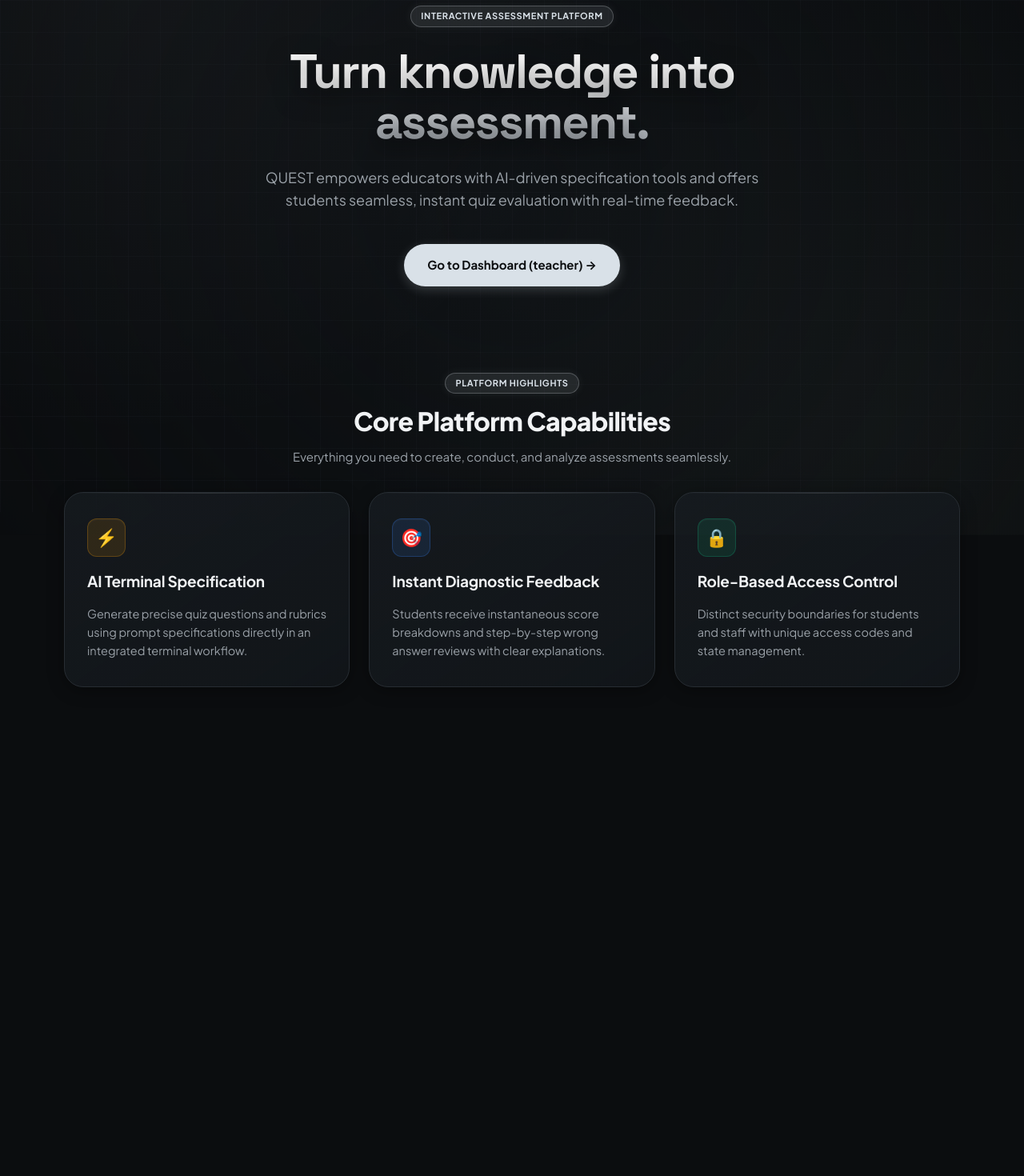
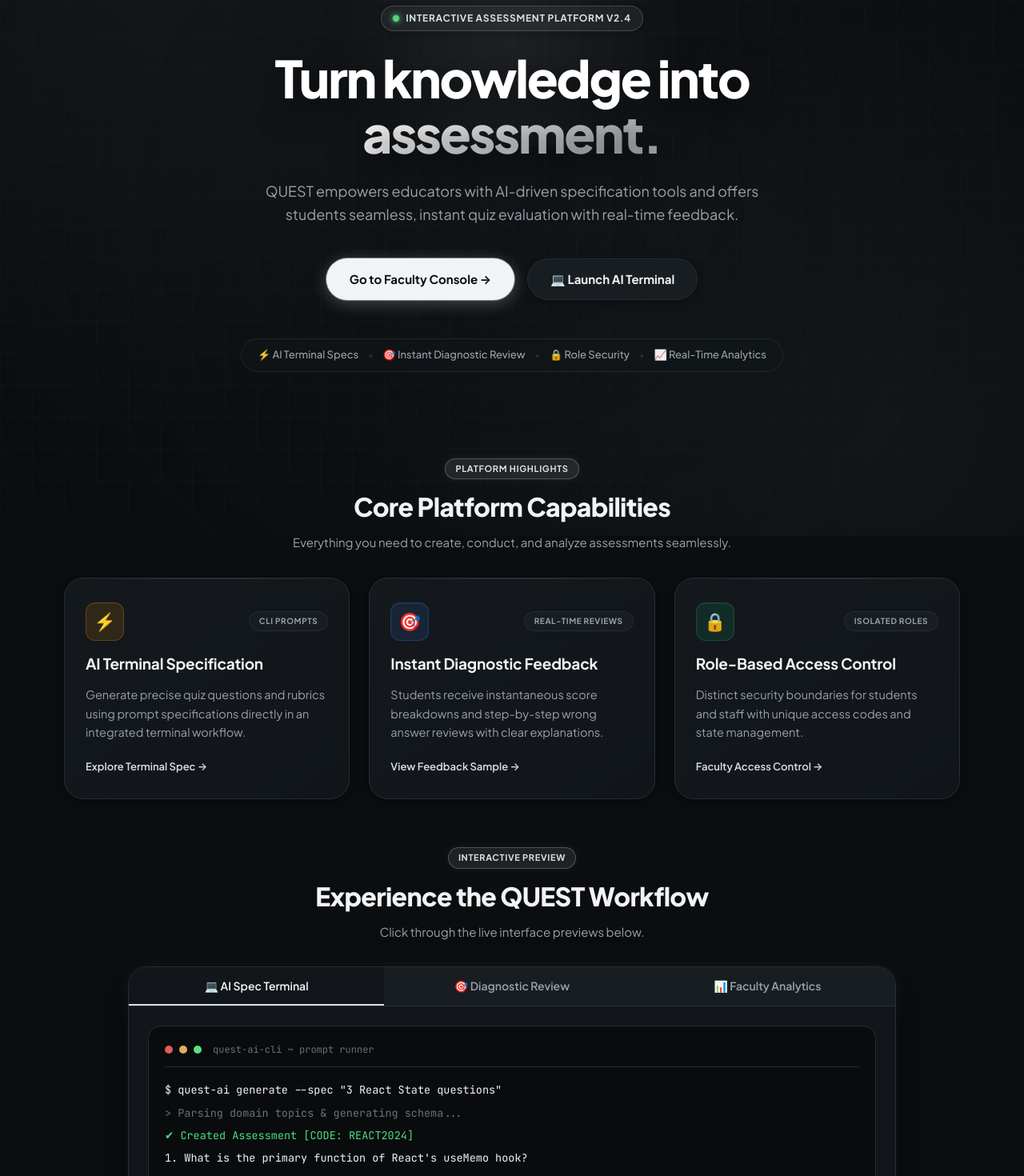
Before and after one commit to sowmiya07-alt/QUEST, a React (Vite) app: page / in a window 1280 px wide. Shown: the part 160-1630 px from the top of the page at 80% size. Before the commit the page ends 1123 px from the top, so only its background shows below. Built offline with nearby package versions, Linux system fonts and the light colour scheme; no server answers.

Commit message:
Enhance Landing Page with ambient hero glow, feature links, and interactive workflow preview tabs

```diff
--- a/src/pages/Home.jsx
+++ b/src/pages/Home.jsx
@@ -1,43 +1,75 @@
-import React from "react";
+import React, { useState } from "react";
 import { Link } from "react-router-dom";
 import { useAuth } from "../context/AuthContext";
 import Navbar from "../components/Navbar";
 
 export default function Home() {
-  const { user, loginAsTeacher, loginAsStudent } = useAuth();
+  const { user } = useAuth();
+  const [activeTab, setActiveTab] = useState("terminal");
+
+  const isTeacher = user?.role === "teacher";
 
   return (
     <div className="app-shell">
       <Navbar />
       <main className="app-content container">
+        {/* Ambient Hero Section */}
         <section className="hero-section">
-          <div className="badge badge-accent">Interactive Assessment Platform</div>
-          <h1 className="hero-title">Turn knowledge into assessment.</h1>
+          <div className="hero-glow-bg" />
+
+          <div className="badge badge-accent hero-badge">
+            <span className="pulse-dot" /> Interactive Assessment Platform v2.4
+          </div>
+
+          <h1 className="hero-title">
+            Turn knowledge into <span className="gradient-text">assessment.</span>
+          </h1>
+
           <p className="hero-subtitle">
             QUEST empowers educators with AI-driven specification tools and offers students seamless, instant quiz evaluation with real-time feedback.
           </p>
 
-          <div style={{ display: "flex", gap: "16px", marginTop: "16px", flexWrap: "wrap", justifyContent: "center" }}>
+          <div className="hero-actions">
             {user ? (
+              <>
                 <Link
-                to={user.role === "teacher" ? "/staff/dashboard" : "/student/dashboard"}
-                className="btn btn-primary btn-lg"
+                  to={isTeacher ? "/staff/dashboard" : "/student/dashboard"}
+                  className="btn btn-primary btn-lg hero-btn-primary"
                 >
-                Go to Dashboard ({user.role}) →
+                  Go to {isTeacher ? "Faculty Console" : "Student Portal"} →
                 </Link>
+                <Link
+                  to={isTeacher ? "/staff/quiz/create/terminal" : "/student/join"}
+                  className="btn btn-secondary btn-lg"
+                >
+                  {isTeacher ? "💻 Launch AI Terminal" : "🔑 Join Quiz with Code"}
+                </Link>
+              </>
             ) : (
               <>
-                <Link to="/student/login" className="btn btn-primary btn-lg">
-                  Student Portal
+                <Link to="/student/login" className="btn btn-primary btn-lg hero-btn-primary">
+                  Student Portal →
                 </Link>
                 <Link to="/staff/login" className="btn btn-secondary btn-lg">
-                  Staff / Teacher Portal
+                  Staff / Faculty Portal →
                 </Link>
               </>
             )}
           </div>
+
+          {/* Hero Feature Pill Bar */}
+          <div className="hero-pill-bar">
+            <span className="hero-pill">⚡ AI Terminal Specs</span>
+            <span className="hero-pill-divider">•</span>
+            <span className="hero-pill">🎯 Instant Diagnostic Review</span>
+            <span className="hero-pill-divider">•</span>
+            <span className="hero-pill">🔒 Role Security</span>
+            <span className="hero-pill-divider">•</span>
+            <span className="hero-pill">📈 Real-Time Analytics</span>
+          </div>
         </section>
 
+        {/* Feature Cards Grid */}
         <section className="features-section">
           <div className="features-header">
             <span className="badge badge-accent">Platform Highlights</span>
@@ -47,33 +79,168 @@ export default function Home() {
 
           <div className="features-grid">
             <div className="feature-card">
+              <div className="feature-card-top">
                 <div className="feature-icon-wrapper icon-amber">
                   <span className="feature-icon">⚡</span>
+                </div>
+                <span className="badge badge-neutral" style={{ fontSize: "10px" }}>CLI PROMPTS</span>
               </div>
               <h3 className="feature-card-title">AI Terminal Specification</h3>
               <p className="feature-card-desc">
                 Generate precise quiz questions and rubrics using prompt specifications directly in an integrated terminal workflow.
               </p>
+              <Link to={isTeacher ? "/staff/quiz/create/terminal" : "/student/login"} className="feature-card-link">
+                Explore Terminal Spec →
+              </Link>
             </div>
 
             <div className="feature-card">
+              <div className="feature-card-top">
                 <div className="feature-icon-wrapper icon-blue">
                   <span className="feature-icon">🎯</span>
+                </div>
+                <span className="badge badge-neutral" style={{ fontSize: "10px" }}>REAL-TIME REVIEWS</span>
               </div>
               <h3 className="feature-card-title">Instant Diagnostic Feedback</h3>
               <p className="feature-card-desc">
                 Students receive instantaneous score breakdowns and step-by-step wrong answer reviews with clear explanations.
               </p>
+              <Link to={user ? "/student/attempts" : "/student/login"} className="feature-card-link">
+                View Feedback Sample →
+              </Link>
             </div>
 
             <div className="feature-card">
+              <div className="feature-card-top">
                 <div className="feature-icon-wrapper icon-emerald">
                   <span className="feature-icon">🔒</span>
+                </div>
+                <span className="badge badge-neutral" style={{ fontSize: "10px" }}>ISOLATED ROLES</span>
               </div>
               <h3 className="feature-card-title">Role-Based Access Control</h3>
               <p className="feature-card-desc">
                 Distinct security boundaries for students and staff with unique access codes and state management.
               </p>
+              <Link to="/staff/login" className="feature-card-link">
+                Faculty Access Control →
+              </Link>
+            </div>
+          </div>
+        </section>
+
+        {/* Interactive Platform Preview Section */}
+        <section className="preview-demo-section">
+          <div className="features-header">
+            <span className="badge badge-accent">Interactive Preview</span>
+            <h2 className="features-title">Experience the QUEST Workflow</h2>
+            <p className="features-subtitle">Click through the live interface previews below.</p>
+          </div>
+
+          <div className="demo-tabs-container">
+            <div className="demo-tabs-header">
+              <button
+                className={`demo-tab-btn ${activeTab === "terminal" ? "active" : ""}`}
+                onClick={() => setActiveTab("terminal")}
+              >
+                💻 AI Spec Terminal
+              </button>
+              <button
+                className={`demo-tab-btn ${activeTab === "review" ? "active" : ""}`}
+                onClick={() => setActiveTab("review")}
+              >
+                🎯 Diagnostic Review
+              </button>
+              <button
+                className={`demo-tab-btn ${activeTab === "analytics" ? "active" : ""}`}
+                onClick={() => setActiveTab("analytics")}
+              >
+                📊 Faculty Analytics
+              </button>
+            </div>
+
+            <div className="demo-tab-content">
+              {activeTab === "terminal" && (
+                <div className="demo-preview-card">
+                  <div className="demo-code-header">
+                    <span className="demo-dot red" />
+                    <span className="demo-dot yellow" />
+                    <span className="demo-dot green" />
+                    <span className="demo-title">quest-ai-cli ~ prompt runner</span>
+                  </div>
+                  <div className="demo-code-body">
+                    <div className="demo-code-line"><span className="cyan">$</span> quest-ai generate --spec "3 React State questions"</div>
+                    <div className="demo-code-line muted">&gt; Parsing domain topics & generating schema...</div>
+                    <div className="demo-code-line green">✔ Created Assessment [CODE: REACT2024]</div>
+                    <div className="demo-code-line">1. What is the primary function of React's useMemo hook?</div>
+                    <div className="demo-code-line indent muted">A) To subscribe to external data stores</div>
+                    <div className="demo-code-line indent green">B) To cache calculation results between re-renders ✓</div>
+                  </div>
+                </div>
+              )}
+
+              {activeTab === "review" && (
+                <div className="demo-preview-card">
+                  <div className="demo-review-header">
+                    <span className="badge badge-success">Score: 75%</span>
+                    <span style={{ fontSize: "14px", fontWeight: "600" }}>Diagnostic Answer Breakdown</span>
+                  </div>
+                  <div className="demo-review-body">
+                    <div className="demo-review-q">
+                      <div style={{ display: "flex", justifyContent: "space-between", marginBottom: "6px" }}>
+                        <strong>Question 1: What is the Virtual DOM?</strong>
+                        <span className="badge badge-success">Correct ✓</span>
+                      </div>
+                      <p className="muted" style={{ fontSize: "13px" }}>
+                        Selected: A lightweight copy of real DOM in memory.
+                      </p>
+                    </div>
+                    <div className="demo-review-q">
+                      <div style={{ display: "flex", justifyContent: "space-between", marginBottom: "6px" }}>
+                        <strong>Question 2: Why double render in StrictMode?</strong>
+                        <span className="badge badge-danger">Incorrect ✗</span>
+                      </div>
+                      <div className="demo-explanation">
+                        <strong>Explanation:</strong> Double rendering helps detect unexpected side-effects during render phase.
+                      </div>
+                    </div>
+                  </div>
+                </div>
+              )}
+
+              {activeTab === "analytics" && (
+                <div className="demo-preview-card">
+                  <div style={{ display: "flex", justifyContent: "space-between", alignItems: "center", marginBottom: "16px" }}>
+                    <h4 style={{ margin: 0 }}>Class Submission Summary</h4>
+                    <span className="badge badge-accent">Average: 82%</span>
+                  </div>
+                  <div className="table-wrapper">
+                    <table className="data-table">
+                      <thead>
+                        <tr>
+                          <th>Student Code</th>
+                          <th>Quiz Code</th>
+                          <th>Score</th>
+                          <th>Status</th>
+                        </tr>
+                      </thead>
+                      <tbody>
+                        <tr>
+                          <td style={{ fontFamily: "var(--font-mono)" }}>STU-9482</td>
+                          <td style={{ fontFamily: "var(--font-mono)" }}>REACT2024</td>
+                          <td>75%</td>
+                          <td><span className="badge badge-success">Passed</span></td>
+                        </tr>
+                        <tr>
+                          <td style={{ fontFamily: "var(--font-mono)" }}>STU-3104</td>
+                          <td style={{ fontFamily: "var(--font-mono)" }}>REACT2024</td>
+                          <td>90%</td>
+                          <td><span className="badge badge-success">Passed</span></td>
+                        </tr>
+                      </tbody>
+                    </table>
+                  </div>
+                </div>
+              )}
             </div>
           </div>
         </section>
--- a/src/styles/pages.css
+++ b/src/styles/pages.css
@@ -9,7 +9,21 @@
   gap: var(--space-4);
   max-width: 860px;
   margin: 0 auto;
+  position: relative;
   animation: heroIn 600ms cubic-bezier(0.34, 1.56, 0.64, 1);
+}
+
+.hero-glow-bg {
+  position: absolute;
+  top: -20px;
+  left: 50%;
+  transform: translateX(-50%);
+  width: 100%;
+  max-width: 600px;
+  height: 260px;
+  background: radial-gradient(circle, rgba(217, 225, 232, 0.08) 0%, rgba(18, 22, 26, 0) 70%);
+  pointer-events: none;
+  z-index: 0;
 }
 
 @keyframes heroIn {
@@ -17,16 +31,50 @@
   to { opacity: 1; transform: translateY(0) scale(1); }
 }
 
+.hero-badge {
+  display: inline-flex;
+  align-items: center;
+  gap: 8px;
+  padding: 6px 14px !important;
+  font-size: 12px !important;
+  border-radius: 999px;
+  background: rgba(217, 225, 232, 0.06) !important;
+  border: 1px solid rgba(217, 225, 232, 0.2) !important;
+  box-shadow: 0 2px 10px rgba(0,0,0,0.3);
+  position: relative;
+  z-index: 1;
+}
+
+.pulse-dot {
+  width: 8px;
+  height: 8px;
+  border-radius: 50%;
+  background: #5CE084;
+  box-shadow: 0 0 8px #5CE084;
+  animation: pulseGlow 2s infinite ease-in-out;
+}
+
+@keyframes pulseGlow {
+  0%, 100% { transform: scale(1); opacity: 1; }
+  50% { transform: scale(1.3); opacity: 0.6; }
+}
+
 .hero-title {
-  font-family: var(--font-display);
-  font-size: clamp(36px, 6vw, 60px);
+  font-family: var(--font-sans);
+  font-size: clamp(38px, 6vw, 64px);
   font-weight: 800;
-  line-height: 1.05;
-  letter-spacing: -0.03em;
-  background: linear-gradient(180deg, #FFFFFF 30%, #9AA1A8 100%);
+  line-height: 1.08;
+  letter-spacing: -0.035em;
+  color: #FFFFFF;
+  text-shadow: 0 10px 40px rgba(0,0,0,0.6);
+  position: relative;
+  z-index: 1;
+}
+
+.gradient-text {
+  background: linear-gradient(135deg, #FFFFFF 20%, #9AA1A8 100%);
   -webkit-background-clip: text;
   -webkit-text-fill-color: transparent;
-  text-shadow: 0 10px 30px rgba(0,0,0,0.5);
 }
 
 .hero-subtitle {
@@ -34,6 +82,56 @@
   color: var(--color-text-secondary);
   max-width: 640px;
   line-height: 1.6;
+  position: relative;
+  z-index: 1;
+}
+
+.hero-actions {
+  display: flex;
+  gap: 16px;
+  margin-top: 16px;
+  flex-wrap: wrap;
+  justify-content: center;
+  position: relative;
+  z-index: 1;
+}
+
+.hero-btn-primary {
+  background: #F1F3F5 !important;
+  color: #0B0D0F !important;
+  box-shadow: 0 4px 20px rgba(241, 243, 245, 0.25), 0 0 0 1px rgba(255, 255, 255, 0.4) !important;
+}
+
+.hero-btn-primary:hover {
+  background: #FFFFFF !important;
+  box-shadow: 0 6px 28px rgba(241, 243, 245, 0.35), 0 0 0 1px rgba(255, 255, 255, 0.6) !important;
+}
+
+.hero-pill-bar {
+  display: flex;
+  align-items: center;
+  gap: 12px;
+  margin-top: 24px;
+  padding: 10px 20px;
+  background: rgba(18, 22, 26, 0.6);
+  border: 1px solid rgba(255, 255, 255, 0.08);
+  border-radius: 999px;
+  backdrop-filter: blur(8px);
+  flex-wrap: wrap;
+  justify-content: center;
+  position: relative;
+  z-index: 1;
+}
+
+.hero-pill {
+  font-size: 13px;
+  color: var(--color-text-secondary);
+  font-weight: 500;
+}
+
+.hero-pill-divider {
+  color: var(--color-border);
+  font-size: 12px;
 }
 
 .grid-cards {
@@ -92,10 +190,10 @@
   background: linear-gradient(145deg, rgba(24, 29, 34, 0.75) 0%, rgba(18, 22, 26, 0.95) 100%);
   border: 1px solid var(--color-border);
   border-radius: var(--radius-lg);
-  padding: 32px 28px;
+  padding: 30px 26px;
   display: flex;
   flex-direction: column;
-  gap: 16px;
+  gap: 14px;
   box-shadow: 0 4px 20px rgba(0, 0, 0, 0.35);
   transition: all 240ms cubic-bezier(0.16, 1, 0.3, 1);
   position: relative;
@@ -106,9 +204,7 @@
 .feature-card::before {
   content: "";
   position: absolute;
-  top: 0;
-  left: 0;
-  right: 0;
+  top: 0; left: 0; right: 0;
   height: 1px;
   background: linear-gradient(90deg, transparent, rgba(255, 255, 255, 0.15), transparent);
   opacity: 0.8;
@@ -118,6 +214,12 @@
   transform: translateY(-6px);
   border-color: rgba(217, 225, 232, 0.35);
   box-shadow: 0 12px 36px rgba(0, 0, 0, 0.5), 0 0 20px rgba(217, 225, 232, 0.06);
+}
+
+.feature-card-top {
+  display: flex;
+  align-items: center;
+  justify-content: space-between;
 }
 
 .feature-icon-wrapper {
@@ -165,225 +267,150 @@
   color: var(--color-text-secondary);
   line-height: 1.6;
   margin: 0;
+  flex: 1;
 }
 
-.quiz-card {
+.feature-card-link {
+  font-size: 13px;
+  font-weight: 600;
+  color: var(--color-accent);
+  margin-top: 8px;
+  transition: color 200ms ease;
+  display: inline-flex;
+  align-items: center;
+}
+
+.feature-card-link:hover {
+  color: #FFFFFF;
+}
+
+/* Interactive Platform Demo Preview Section */
+.preview-demo-section {
+  margin-top: 60px;
+  margin-bottom: 60px;
+  display: flex;
+  flex-direction: column;
+  align-items: center;
+  gap: 32px;
+}
+
+.demo-tabs-container {
+  width: 100%;
+  max-width: 960px;
   background: var(--color-surface);
   border: 1px solid var(--color-border);
+  border-radius: var(--radius-lg);
+  overflow: hidden;
+  box-shadow: var(--shadow-lg);
+}
+
+.demo-tabs-header {
+  display: flex;
+  background: var(--color-elevated);
+  border-bottom: 1px solid var(--color-border);
+}
+
+.demo-tab-btn {
+  flex: 1;
+  padding: 14px 20px;
+  background: transparent;
+  border: none;
+  border-bottom: 2px solid transparent;
+  color: var(--color-text-secondary);
+  font-size: 14px;
+  font-weight: 600;
+  cursor: pointer;
+  transition: all 200ms ease;
+}
+
+.demo-tab-btn:hover {
+  color: var(--color-text-primary);
+}
+
+.demo-tab-btn.active {
+  color: var(--color-text-primary);
+  border-bottom-color: var(--color-accent);
+  background: var(--color-surface);
+}
+
+.demo-tab-content {
+  padding: 24px;
+}
+
+.demo-preview-card {
+  background: #090B0D;
+  border: 1px solid var(--color-border);
   border-radius: var(--radius-md);
-  padding: var(--space-4);
+  overflow: hidden;
+  padding: 20px;
+}
+
+.demo-code-header {
+  display: flex;
+  align-items: center;
+  gap: 8px;
+  margin-bottom: 16px;
+  padding-bottom: 12px;
+  border-bottom: 1px solid var(--color-border);
+}
+
+.demo-dot {
+  width: 10px;
+  height: 10px;
+  border-radius: 50%;
+}
+.demo-dot.red { background: #E05C5C; }
+.demo-dot.yellow { background: #E0AD5C; }
+.demo-dot.green { background: #5CE084; }
+
+.demo-title {
+  font-family: var(--font-mono);
+  font-size: 12px;
+  color: var(--color-text-muted);
+  margin-left: 6px;
+}
+
+.demo-code-body {
+  font-family: var(--font-mono);
+  font-size: 13.5px;
+  line-height: 1.8;
   display: flex;
   flex-direction: column;
-  justify-content: space-between;
-  gap: var(--space-3);
-  box-shadow: var(--shadow-sm);
-  transition: transform var(--transition-bounce), border-color var(--transition-base), box-shadow var(--transition-base);
-  animation: cardIn 400ms cubic-bezier(0.34, 1.56, 0.64, 1) backwards;
+  gap: 4px;
 }
 
-@keyframes cardIn {
-  from { opacity: 0; transform: translateY(16px); }
-  to { opacity: 1; transform: translateY(0); }
-}
+.demo-code-line.cyan { color: #38BDF8; }
+.demo-code-line.muted { color: var(--color-text-muted); }
+.demo-code-line.green { color: #4ADE80; }
+.demo-code-line.indent { padding-left: 20px; }
 
-.quiz-card:hover {
-  transform: translateY(-4px) scale(1.01);
-  border-color: rgba(217, 225, 232, 0.3);
-  box-shadow: var(--shadow-animatic);
-}
-
-.quiz-card-title {
-  font-family: var(--font-display);
-  font-size: 18px;
-  font-weight: 700;
-  color: var(--color-text-primary);
-  line-height: 1.3;
-}
-
-.quiz-card-meta {
+.demo-review-header {
   display: flex;
   align-items: center;
   justify-content: space-between;
-  font-size: 13px;
-  color: var(--color-text-muted);
+  margin-bottom: 16px;
+  padding-bottom: 12px;
+  border-bottom: 1px solid var(--color-border);
 }
 
-/* Stat Grid Cards */
-.stat-grid {
-  display: grid;
-  grid-template-columns: repeat(auto-fit, minmax(220px, 1fr));
-  gap: var(--space-3);
-  margin-bottom: var(--space-5);
+.demo-review-body {
+  display: flex;
+  flex-direction: column;
+  gap: 16px;
 }
 
-.stat-card {
+.demo-review-q {
   background: var(--color-surface);
   border: 1px solid var(--color-border);
-  border-radius: var(--radius-md);
-  padding: var(--space-4);
-  display: flex;
-  flex-direction: column;
-  gap: 4px;
-  box-shadow: var(--shadow-sm);
-  transition: transform var(--transition-bounce), border-color var(--transition-base);
-  position: relative;
-  overflow: hidden;
+  border-radius: var(--radius-sm);
+  padding: 14px 18px;
 }
 
-.stat-card::after {
-  content: "";
-  position: absolute;
-  top: 0;
-  left: 0;
-  right: 0;
-  height: 2px;
-  background: linear-gradient(90deg, transparent, var(--color-accent), transparent);
-  opacity: 0.4;
-}
-
-.stat-card:hover {
-  transform: translateY(-3px);
-  border-color: rgba(255, 255, 255, 0.15);
-}
-
-.stat-card-header {
-  display: flex;
-  align-items: center;
-  justify-content: space-between;
-  margin-bottom: 6px;
-}
-
-.stat-icon {
-  font-size: 18px;
-  opacity: 0.85;
-}
-
-.stat-value {
-  font-size: 32px;
-  font-weight: 800;
-  font-family: var(--font-mono);
-  color: var(--color-text-primary);
-  letter-spacing: -0.02em;
-}
-
-.stat-label {
-  font-size: 12px;
-  color: var(--color-text-muted);
-  font-weight: 600;
-  text-transform: uppercase;
-  letter-spacing: 0.05em;
-}
-
-/* Reference Code Hero Box */
-.join-code-card {
-  background: linear-gradient(135deg, rgba(24, 29, 34, 0.85) 0%, rgba(18, 22, 26, 0.95) 100%);
-  border: 1px solid var(--color-border);
-  border-radius: var(--radius-lg);
-  padding: 24px 28px;
-  margin-bottom: 32px;
-  box-shadow: 0 4px 24px rgba(0,0,0,0.35);
-  position: relative;
-  overflow: hidden;
-}
-
-.join-code-card::before {
-  content: "";
-  position: absolute;
-  top: 0; left: 0; right: 0;
-  height: 2px;
-  background: linear-gradient(90deg, var(--color-accent), transparent);
-}
-
-.join-code-header {
-  display: flex;
-  align-items: center;
-  gap: 10px;
-  margin-bottom: 6px;
-}
-
-.join-code-title {
-  font-size: 19px;
-  font-weight: 700;
-  color: var(--color-text-primary);
-}
-
-.join-code-desc {
-  font-size: 14px;
-  color: var(--color-text-secondary);
-  margin-bottom: 18px;
-}
-
-.join-code-form {
-  display: flex;
-  gap: 12px;
-  align-items: center;
-}
-
-@media (max-width: 640px) {
-  .join-code-form {
-    flex-direction: column;
-    align-items: stretch;
-  }
-}
-
-.join-code-input-wrapper {
-  position: relative;
-  flex: 1;
-  display: flex;
-  align-items: center;
-}
-
-.join-code-icon {
-  position: absolute;
-  left: 14px;
-  font-size: 16px;
-  color: var(--color-text-muted);
-  pointer-events: none;
-}
-
-.join-code-input {
-  padding-left: 42px !important;
-  height: 48px;
-  font-family: var(--font-mono);
-  font-size: 15px !important;
-  letter-spacing: 0.08em;
-  text-transform: uppercase;
-  background: rgba(11, 13, 15, 0.7) !important;
-  border: 1px solid var(--color-border) !important;
-  border-radius: var(--radius-md) !important;
-  transition: border-color 200ms ease, box-shadow 200ms ease;
-  width: 100%;
-}
-
-.join-code-input:focus {
-  border-color: var(--color-accent) !important;
-  box-shadow: 0 0 0 3px rgba(217, 225, 232, 0.1) !important;
-}
-
-.join-code-btn {
-  height: 48px;
-  padding: 0 24px !important;
-  font-size: 14px !important;
-  font-weight: 600 !important;
-  border-radius: var(--radius-md) !important;
-  white-space: nowrap;
-}
-
-/* Quiz Card Text Truncation and Meta Alignment */
-.quiz-card-content {
-  display: flex;
-  flex-direction: column;
-  gap: 8px;
-  flex: 1;
-}
-
-.quiz-card-desc {
+.demo-explanation {
+  margin-top: 8px;
+  padding: 8px 12px;
+  background: var(--color-elevated);
+  border-left: 3px solid var(--color-accent);
   font-size: 13px;
   color: var(--color-text-secondary);
-  line-height: 1.5;
-  margin-top: 4px;
-  display: -webkit-box;
-  -webkit-line-clamp: 2;
-  -webkit-box-orient: vertical;
-  overflow: hidden;
 }
```
Lines whose indentation alone changed are shown as unchanged.
